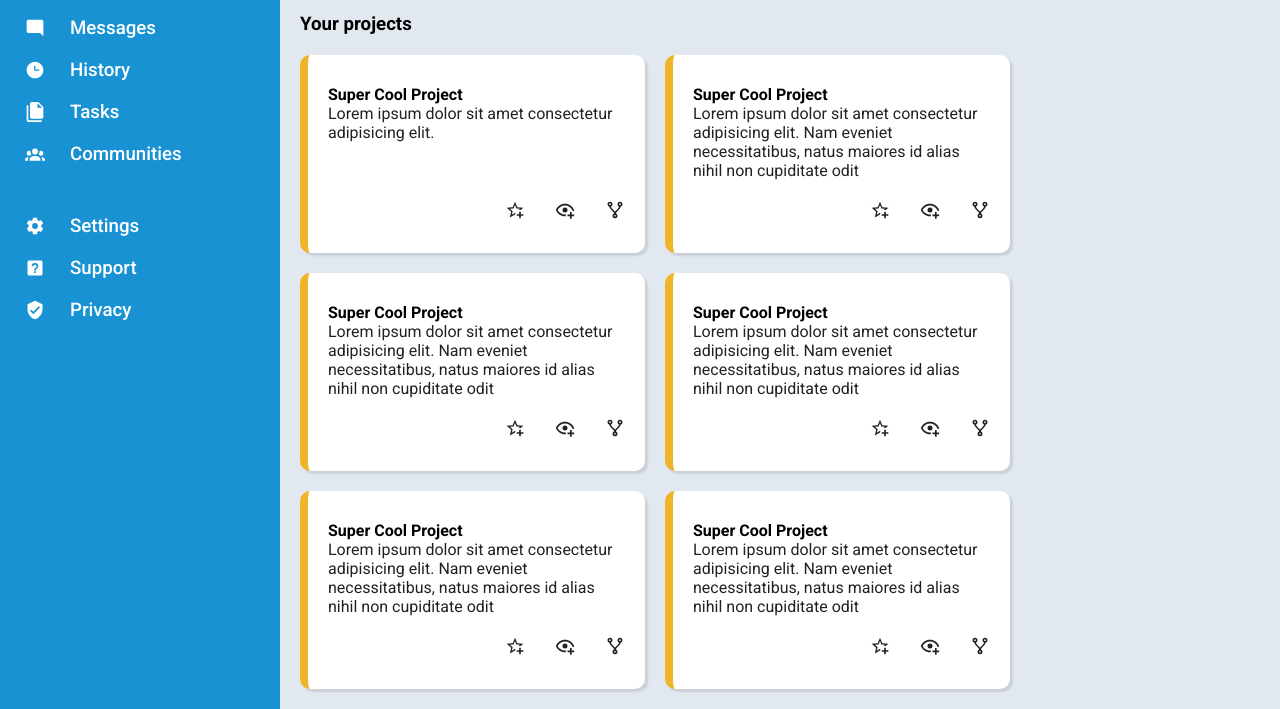
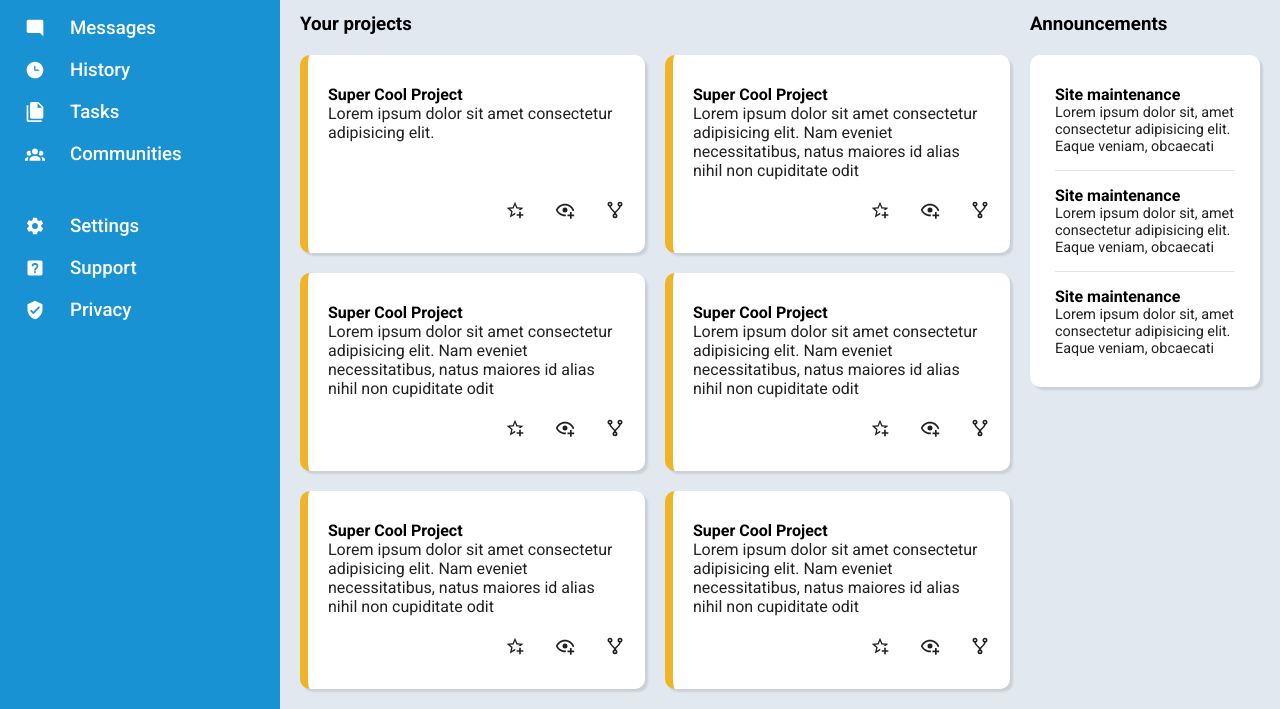
Before and after one commit to zadnap/odin-admin-dashboard, a plain HTML site: page index.html in a window 1280 px wide. Shown: the part 167-876 px from the top of the page. Drawn offline with Linux system fonts and the light colour scheme.

Commit message:
Create the announcement section UI

```diff
--- a/css/style.css
+++ b/css/style.css
@@ -154,7 +154,7 @@ header .bottom .actions button {
   display: grid;
   gap: 20px;
   grid-template-columns: repeat(auto-fill, minmax(300px, 1fr));
-  padding: 30px 20px 20px 20px;
+  margin: 30px 20px 20px 20px;
 }
 .projects article {
   display: flex;
@@ -183,3 +183,26 @@ header .bottom .actions button {
   height: 20px;
   color: #000000de;
 }
+
+.announcements {
+  margin: 30px 20px 30px 0;
+}
+.announcements > h3 {
+  margin-bottom: 20px;
+}
+.announcements .noti {
+  background-color: white;
+  padding: 15px 25px;
+  border-radius: 10px;
+  box-shadow: 3px 3px 2px rgba(0, 0, 0, 0.1);
+}
+.announcements .noti p {
+  color: #000000de;
+  font-size: 0.9rem;
+}
+.announcements article {
+  padding: 15px 0;
+}
+.announcements article:not(:last-child) {
+  border-bottom: 1px solid rgba(0, 0, 0, 0.1);
+}
--- a/index.html
+++ b/index.html
@@ -466,5 +466,31 @@
         </footer>
       </article>
     </section>
+    <section class="announcements" aria-labelledby="announcements">
+      <h3 id="announcements">Announcements</h3>
+      <div class="noti">
+        <article>
+          <h4>Site maintenance</h4>
+          <p>
+            Lorem ipsum dolor sit, amet consectetur adipisicing elit. Eaque
+            veniam, obcaecati
+          </p>
+        </article>
+        <article>
+          <h4>Site maintenance</h4>
+          <p>
+            Lorem ipsum dolor sit, amet consectetur adipisicing elit. Eaque
+            veniam, obcaecati
+          </p>
+        </article>
+        <article>
+          <h4>Site maintenance</h4>
+          <p>
+            Lorem ipsum dolor sit, amet consectetur adipisicing elit. Eaque
+            veniam, obcaecati
+          </p>
+        </article>
+      </div>
+    </section>
   </body>
 </html>
```
